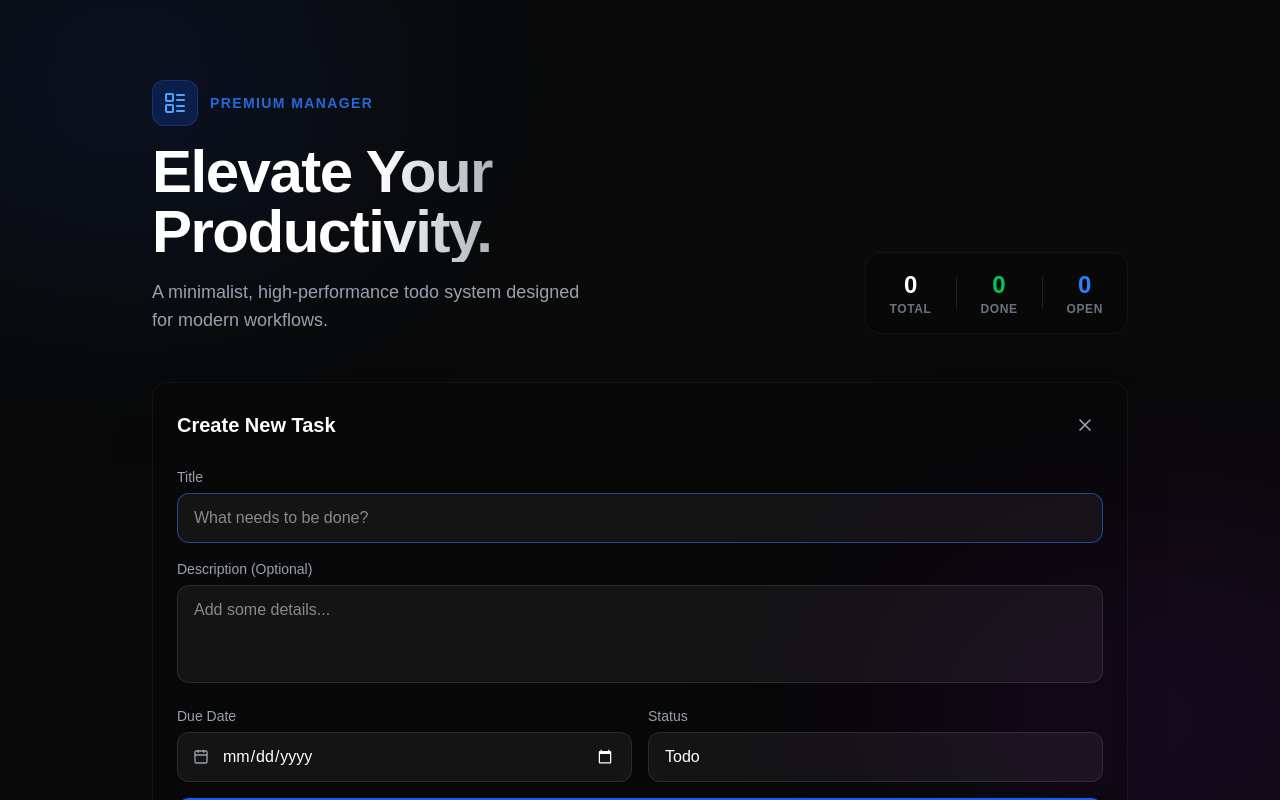
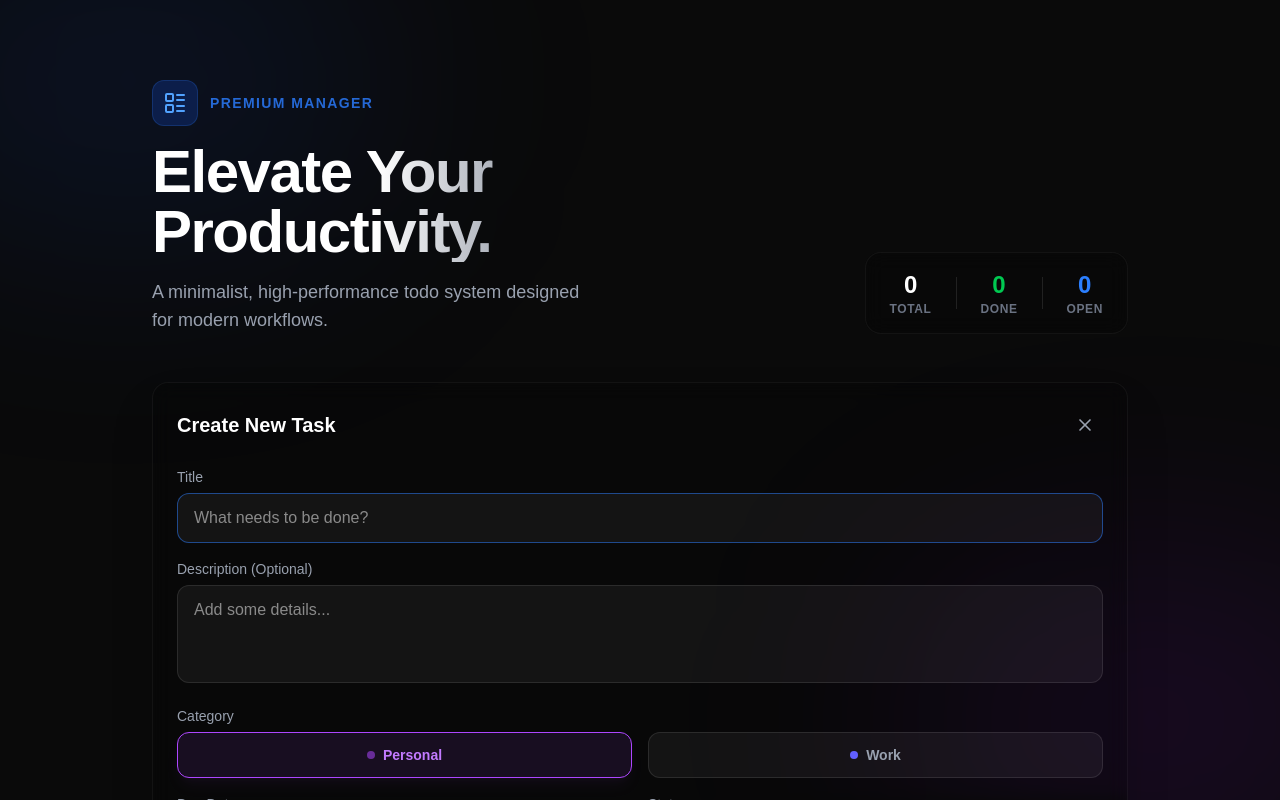
Before and after one commit to veleswaran/Todolist, a Next.js app: page / in a window 1280 px wide. Both pictures are taken after typing "Sample" into the empty fields and a click on the button "Add New Task". Shown: the top 800 px of the page. Built offline with nearby package versions, Linux system fonts and the light colour scheme; no server answers; the database is empty.

Commit message:
update the required changes

```diff
--- a/app/api/todos/route.ts
+++ b/app/api/todos/route.ts
@@ -13,6 +13,7 @@ export async function GET(request: NextRequest) {
       $or?: Array<{ [key: string]: { $regex: string; $options: string } }>;
       status?: string | { $ne: string };
       dueDate?: { $gte: Date; $lte: Date } | { $lt: Date };
+      category?: string;
     } = { isDeleted: isDeletedQuery };
 
     // Like query for title or description
@@ -49,6 +50,12 @@ export async function GET(request: NextRequest) {
       }
     }
 
+    // Category filter
+    const category = searchParams.get('category');
+    if (category && category !== 'all') {
+      query.category = category;
+    }
+
     const todos = await db
       .collection('todos')
       .find(query)
@@ -79,6 +86,7 @@ export async function POST(request: NextRequest) {
       isDeleted: false,
       createdAt: new Date(),
       updatedAt: new Date(),
+      category: data.category || 'personal',
     };
 
     const result = await db.collection('todos').insertOne(newTodo);
--- a/app/page.tsx
+++ b/app/page.tsx
@@ -22,6 +22,7 @@ export default function Home() {
   const [search, setSearch] = useState('');
   const [status, setStatus] = useState('all');
   const [date, setDate] = useState(getTodayString());
+  const [category, setCategory] = useState('all');
   const [overdueTasks, setOverdueTasks] = useState<ITodo[]>([]);
   const [showOverduePopup, setShowOverduePopup] = useState(false);
 
@@ -32,6 +33,7 @@ export default function Home() {
       if (search) params.append('q', search);
       if (status !== 'all') params.append('status', status);
       if (date) params.append('date', date);
+      if (category !== 'all') params.append('category', category);
 
       const res = await fetch(`/api/todos?${params.toString()}`);
       const data = await res.json();
@@ -43,7 +45,7 @@ export default function Home() {
     } finally {
       setLoading(false);
     }
-  }, [search, status, date]);
+  }, [search, status, date, category]);
 
   useEffect(() => {
     const timer = setTimeout(() => {
@@ -135,6 +137,7 @@ export default function Home() {
     setSearch('');
     setStatus('all');
     setDate(getTodayString());
+    setCategory('all');
   };
 
   return (
@@ -196,6 +199,8 @@ export default function Home() {
             setStatus={setStatus}
             date={date}
             setDate={setDate}
+            category={category}
+            setCategory={setCategory}
             onClear={clearFilters}
           />
 
@@ -222,11 +227,11 @@ export default function Home() {
                 </div>
                 <h3 className="text-xl font-semibold text-gray-300">No tasks found</h3>
                 <p className="text-gray-500 mt-2 max-w-xs">
-                  {search || status !== 'all' || date
+                  {search || status !== 'all' || date || category !== 'all'
                     ? "Try adjusting your filters to find what you're looking for."
                     : "Your productivity journey starts here. Add your first task above!"}
                 </p>
-                {(search || status !== 'all' || date) && (
+                {(search || status !== 'all' || date || category !== 'all') && (
                   <button
                     onClick={clearFilters}
                     className="mt-6 px-4 py-2 text-sm font-bold text-blue-400 hover:text-blue-300 transition-colors"
--- a/components/AddTodoForm.tsx
+++ b/components/AddTodoForm.tsx
@@ -8,14 +8,23 @@ interface AddTodoFormProps {
   onAdd: (todo: Partial<ITodo>) => Promise<void>;
 }
 
+const getTodayString = () => {
+  const today = new Date();
+  const yyyy = today.getFullYear();
+  const mm = String(today.getMonth() + 1).padStart(2, '0');
+  const dd = String(today.getDate()).padStart(2, '0');
+  return `${yyyy}-${mm}-${dd}`;
+};
+
 export default function AddTodoForm({ onAdd }: AddTodoFormProps) {
   const [isOpen, setIsOpen] = useState(false);
   const [loading, setLoading] = useState(false);
   const [formData, setFormData] = useState({
     title: '',
     description: '',
-    dueDate: '',
+    dueDate: getTodayString(),
     status: 'todo' as ITodo['status'],
+    category: 'personal' as ITodo['category'],
   });
 
   const handleSubmit = async (e: React.FormEvent) => {
@@ -25,7 +34,13 @@ export default function AddTodoForm({ onAdd }: AddTodoFormProps) {
     setLoading(true);
     try {
       await onAdd(formData);
-      setFormData({ title: '', description: '', dueDate: '', status: 'todo' });
+      setFormData({
+        title: '',
+        description: '',
+        dueDate: getTodayString(),
+        status: 'todo',
+        category: 'personal',
+      });
       setIsOpen(false);
     } finally {
       setLoading(false);
@@ -81,6 +96,36 @@ export default function AddTodoForm({ onAdd }: AddTodoFormProps) {
           />
         </div>
 
+        <div>
+          <label className="block text-sm font-medium text-gray-400 mb-1.5">Category</label>
+          <div className="grid grid-cols-2 gap-4">
+            <button
+              type="button"
+              onClick={() => setFormData({ ...formData, category: 'personal' })}
+              className={`py-3 px-4 rounded-xl border text-sm font-bold transition-all flex items-center justify-center gap-2 cursor-pointer ${
+                formData.category === 'personal'
+                  ? 'bg-purple-500/10 border-purple-500 text-purple-400 shadow-lg shadow-purple-500/5'
+                  : 'bg-white/5 border-white/10 text-gray-400 hover:bg-white/10'
+              }`}
+            >
+              <span className={`w-2 h-2 rounded-full bg-purple-500 ${formData.category === 'personal' ? 'animate-pulse' : ''}`} />
+              Personal
+            </button>
+            <button
+              type="button"
+              onClick={() => setFormData({ ...formData, category: 'work' })}
+              className={`py-3 px-4 rounded-xl border text-sm font-bold transition-all flex items-center justify-center gap-2 cursor-pointer ${
+                formData.category === 'work'
+                  ? 'bg-indigo-500/10 border-indigo-500 text-indigo-400 shadow-lg shadow-indigo-500/5'
+                  : 'bg-white/5 border-white/10 text-gray-400 hover:bg-white/10'
+              }`}
+            >
+              <span className={`w-2 h-2 rounded-full bg-indigo-500 ${formData.category === 'work' ? 'animate-pulse' : ''}`} />
+              Work
+            </button>
+          </div>
+        </div>
+
         <div className="grid grid-cols-2 gap-4">
           <div>
             <label className="block text-sm font-medium text-gray-400 mb-1.5">Due Date</label>
--- a/components/TodoCard.tsx
+++ b/components/TodoCard.tsx
@@ -15,6 +15,7 @@ export default function TodoCard({ todo, onUpdate, onDelete }: TodoCardProps) {
   const [isModalOpen, setIsModalOpen] = useState(false);
   const [modalStatus, setModalStatus] = useState<ITodo['status']>(todo.status);
   const [modalNote, setModalNote] = useState(todo.statusNote || '');
+  const [modalCategory, setModalCategory] = useState<ITodo['category']>(todo.category || 'personal');
 
   const getStatusColor = (status: string) => {
     switch (status) {
@@ -41,6 +42,7 @@ export default function TodoCard({ todo, onUpdate, onDelete }: TodoCardProps) {
   const handleOpenModal = () => {
     setModalStatus(todo.status);
     setModalNote(todo.statusNote || '');
+    setModalCategory(todo.category || 'personal');
     setIsModalOpen(true);
   };
 
@@ -49,6 +51,7 @@ export default function TodoCard({ todo, onUpdate, onDelete }: TodoCardProps) {
     onUpdate(todo._id as string, {
       status: modalStatus,
       statusNote: modalNote.trim(),
+      category: modalCategory,
     });
     setIsModalOpen(false);
   };
@@ -68,6 +71,7 @@ export default function TodoCard({ todo, onUpdate, onDelete }: TodoCardProps) {
                 Deleted
               </span>
             ) : (
+              <>
                 <button
                   onClick={handleOpenModal}
                   className={`px-3 py-1 rounded-full text-xs font-medium border ${getStatusColor(
@@ -78,6 +82,17 @@ export default function TodoCard({ todo, onUpdate, onDelete }: TodoCardProps) {
                   {getStatusIcon(todo.status)}
                   {todo.status.charAt(0).toUpperCase() + todo.status.slice(1)}
                 </button>
+                <span className={`px-3 py-1 rounded-full text-xs font-semibold border flex items-center gap-1.5 shadow-sm select-none ${
+                  todo.category === 'work'
+                    ? 'bg-indigo-500/10 border-indigo-500/20 text-indigo-400'
+                    : 'bg-purple-500/10 border-purple-500/20 text-purple-400'
+                }`}>
+                  <span className={`w-1.5 h-1.5 rounded-full ${
+                    todo.category === 'work' ? 'bg-indigo-400' : 'bg-purple-400'
+                  }`} />
+                  {todo.category ? todo.category.charAt(0).toUpperCase() + todo.category.slice(1) : 'Personal'}
+                </span>
+              </>
             )}
             {todo.dueDate && (
               <span className="flex items-center gap-1.5 text-xs text-gray-400">
@@ -209,6 +224,37 @@ export default function TodoCard({ todo, onUpdate, onDelete }: TodoCardProps) {
                 </div>
               </div>
 
+              {/* Change Category Selector */}
+              <div>
+                <label className="block text-sm font-medium text-gray-400 mb-2">Category</label>
+                <div className="grid grid-cols-2 gap-3">
+                  <button
+                    type="button"
+                    onClick={() => setModalCategory('personal')}
+                    className={`py-3 px-4 rounded-xl border text-xs font-bold transition-all flex items-center justify-center gap-2 cursor-pointer ${
+                      modalCategory === 'personal'
+                        ? 'bg-purple-500/10 border-purple-500 text-purple-400 shadow-lg shadow-purple-500/5'
+                        : 'bg-white/5 border-white/5 text-gray-400 hover:bg-white/10 hover:border-white/10'
+                    }`}
+                  >
+                    <span className={`w-2 h-2 rounded-full bg-purple-500 ${modalCategory === 'personal' ? 'animate-pulse' : ''}`} />
+                    Personal
+                  </button>
+                  <button
+                    type="button"
+                    onClick={() => setModalCategory('work')}
+                    className={`py-3 px-4 rounded-xl border text-xs font-bold transition-all flex items-center justify-center gap-2 cursor-pointer ${
+                      modalCategory === 'work'
+                        ? 'bg-indigo-500/10 border-indigo-500 text-indigo-400 shadow-lg shadow-indigo-500/5'
+                        : 'bg-white/5 border-white/5 text-gray-400 hover:bg-white/10 hover:border-white/10'
+                    }`}
+                  >
+                    <span className={`w-2 h-2 rounded-full bg-indigo-500 ${modalCategory === 'work' ? 'animate-pulse' : ''}`} />
+                    Work
+                  </button>
+                </div>
+              </div>
+
               {/* Status Note input */}
               <div>
                 <label className="block text-sm font-medium text-gray-400 mb-2">
--- a/lib/models/Todo.ts
+++ b/lib/models/Todo.ts
@@ -10,4 +10,5 @@ export interface ITodo {
   createdAt: Date;
   updatedAt: Date;
   statusNote?: string;
+  category: 'personal' | 'work';
 }
```
Also changed, not shown: components/FilterBar.tsx (+29 -10 lines). Lines whose indentation alone changed are shown as unchanged.
